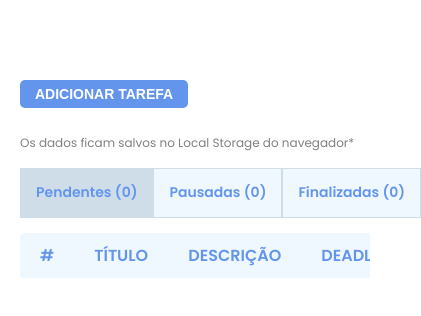
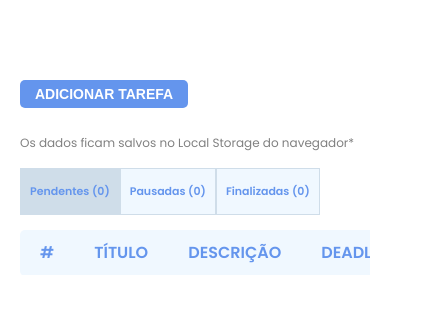
Before and after one commit to imarqueso/crud-react, a React (Create React App) app: page / in a window 390 px wide. Shown: the top 316 px of the page, 421 px wide, since content can reach past the window. Built offline with nearby package versions, Linux system fonts and the light colour scheme.

Commit message:
Correção abas mobile

```diff
--- a/src/App.css
+++ b/src/App.css
@@ -250,15 +250,15 @@ nav ul li p {
   }
 }
 
-@media (max-width: 375px) {
-  nav ul li a {
+@media (max-width: 390px) {
+  nav ul li p {
     text-decoration: none;
-    padding: 5px 12px;
+    padding: 3px 9px;
     height: 100%;
     width: auto;
     box-sizing: border-box;
     color: cornflowerblue;
-    font-size: 12px;
+    font-size: 11px;
     font-weight: 600;
     border: 1px solid #cfdde9;
     transition: 0.4s ease all;
```
